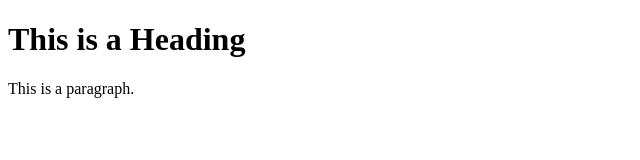
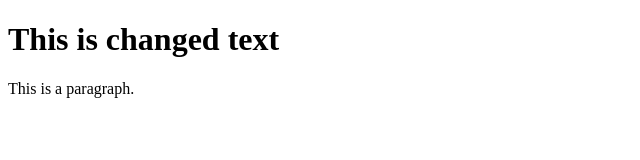
Before and after one commit to psynchro303/241127---WebDev-Tutorial, a plain HTML site: page index.htm in a window 1280 px wide. Shown: the whole page, without its empty margins (0-640 px from the left). Drawn offline with Linux system fonts and the light colour scheme.

Commit message:
changed heading text

```diff
--- a/index.htm
+++ b/index.htm
@@ -5,7 +5,7 @@
 </head>
 <body>
 
-<h1>This is a Heading</h1>
+<h1>This is changed text</h1>
 <p>This is a paragraph.</p>
 
 </body>
```
